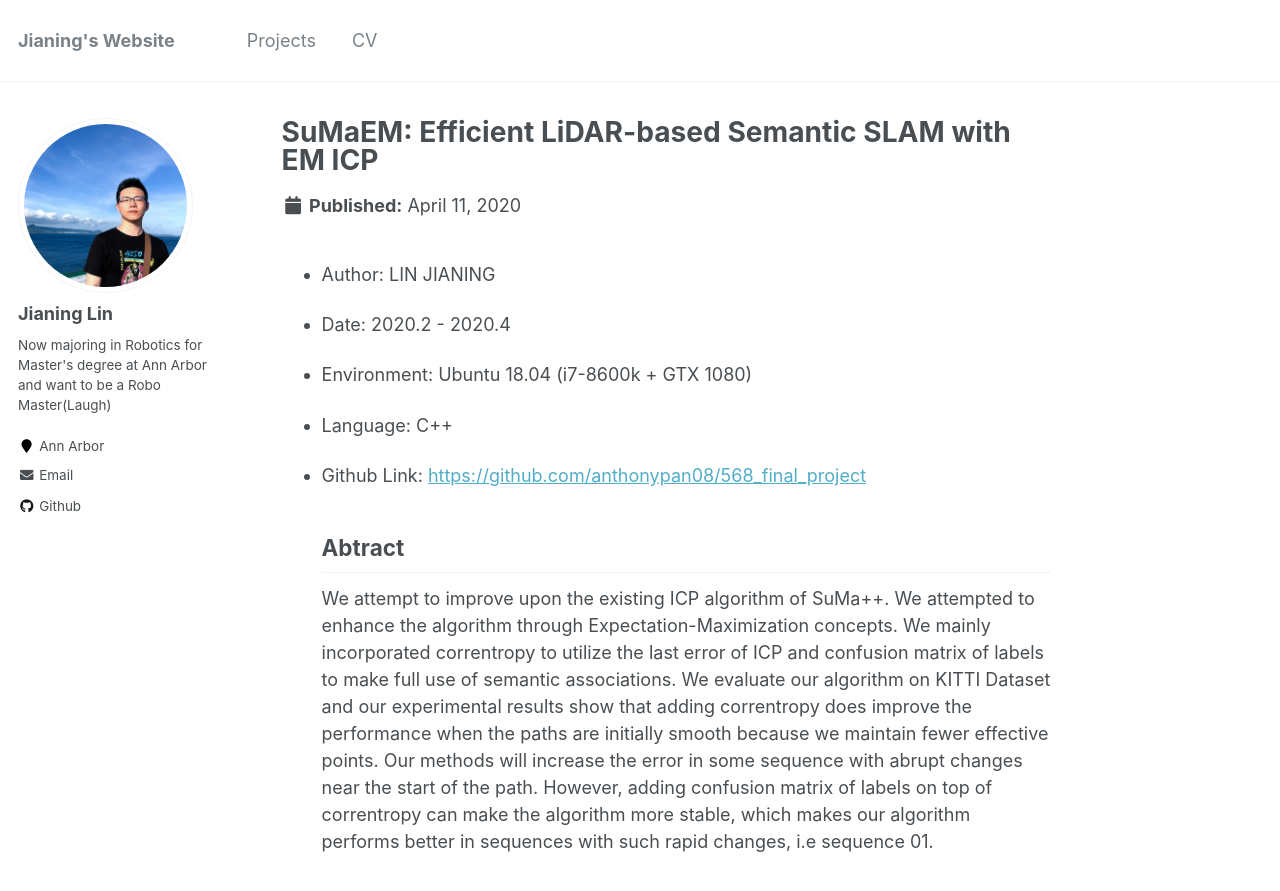
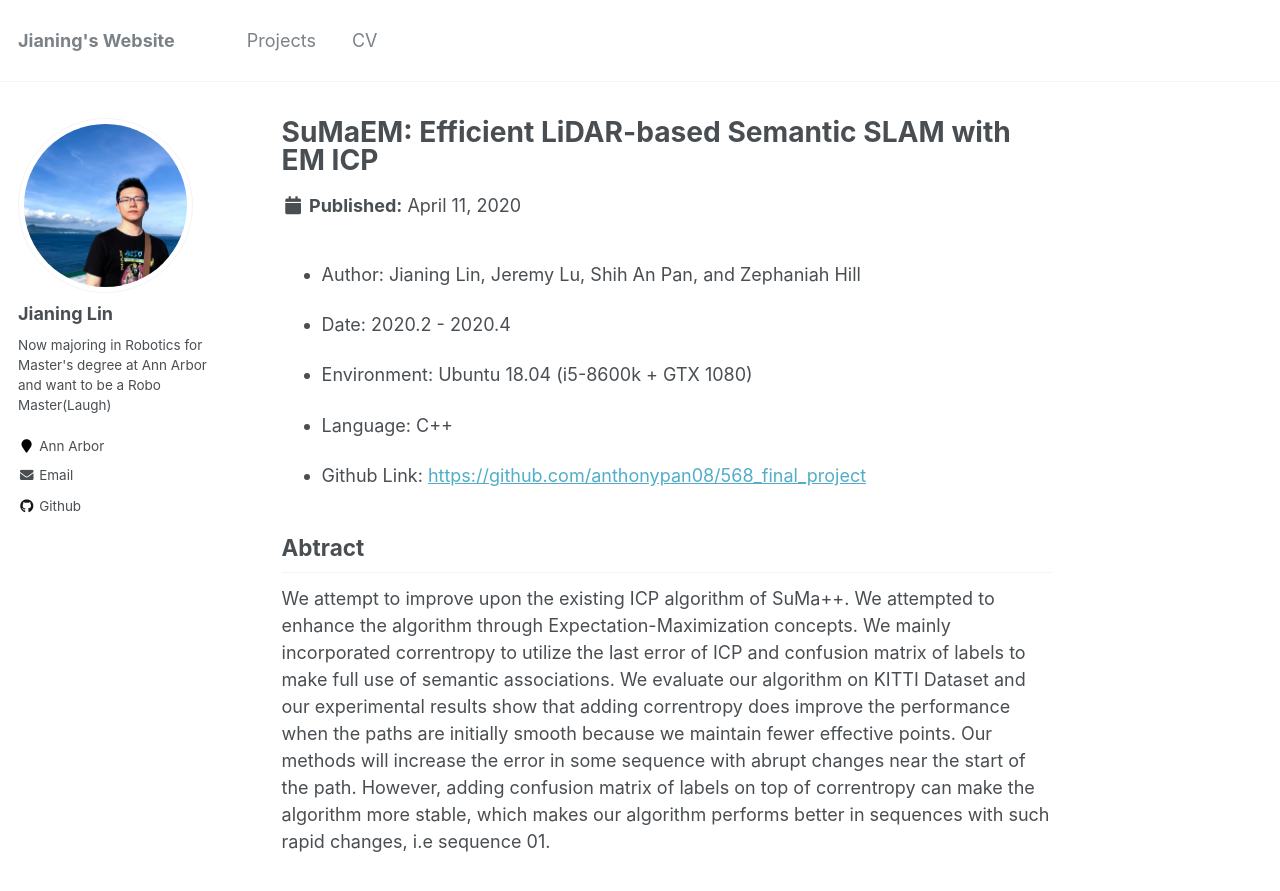
Before and after one commit to undefinedzero/undefinedzero.github.io, a Jekyll site: the page built from _portfolio/sumaem.md, in a window 1280 px wide and 900 px high. Shown: the top 891 px of the window. Built offline with Jekyll 4.4.1, drawn with Linux system fonts in a browser that asks for light colours.

Commit message:
update author

```diff
--- a/_portfolio/sumaem.md
+++ b/_portfolio/sumaem.md
@@ -5,15 +5,17 @@ collection: projects
 date: 2020-4-11
 ---
 
-- Author: LIN JIANING
+- Author: Jianing Lin, Jeremy Lu, Shih An Pan, and Zephaniah Hill
 
 - Date: 2020.2 - 2020.4
 
-- Environment: Ubuntu 18.04 (i7-8600k + GTX 1080)
+- Environment: Ubuntu 18.04 (i5-8600k + GTX 1080)
 
 - Language: C++
 
 - Github Link: [https://github.com/anthonypan08/568_final_project](https://github.com/anthonypan08/568_final_project)
+
+
 ## Abtract
 We attempt to improve upon the existing ICP algorithm of SuMa++. We attempted to enhance the algorithm through Expectation-Maximization concepts. We mainly incorporated correntropy to utilize the last error of ICP and confusion matrix of labels to make full use of semantic associations. We evaluate our algorithm on KITTI Dataset and our experimental results show that adding correntropy does improve the performance when the paths are initially smooth because we maintain fewer effective points. Our methods will increase the error in some sequence with abrupt changes near the start of the path. However, adding confusion matrix of labels on top of correntropy can make the algorithm more stable, which makes our algorithm performs better in sequences with such rapid changes, i.e sequence 01.
 
```
Also changed, not shown: _portfolio/power-runes.md (+3 -1 lines), _portfolio/rob535.md (+3 -1 lines), _portfolio/robomaster.md (+1 -1 lines), _portfolio/undergrade-thesis.md (+1 -1 lines).
